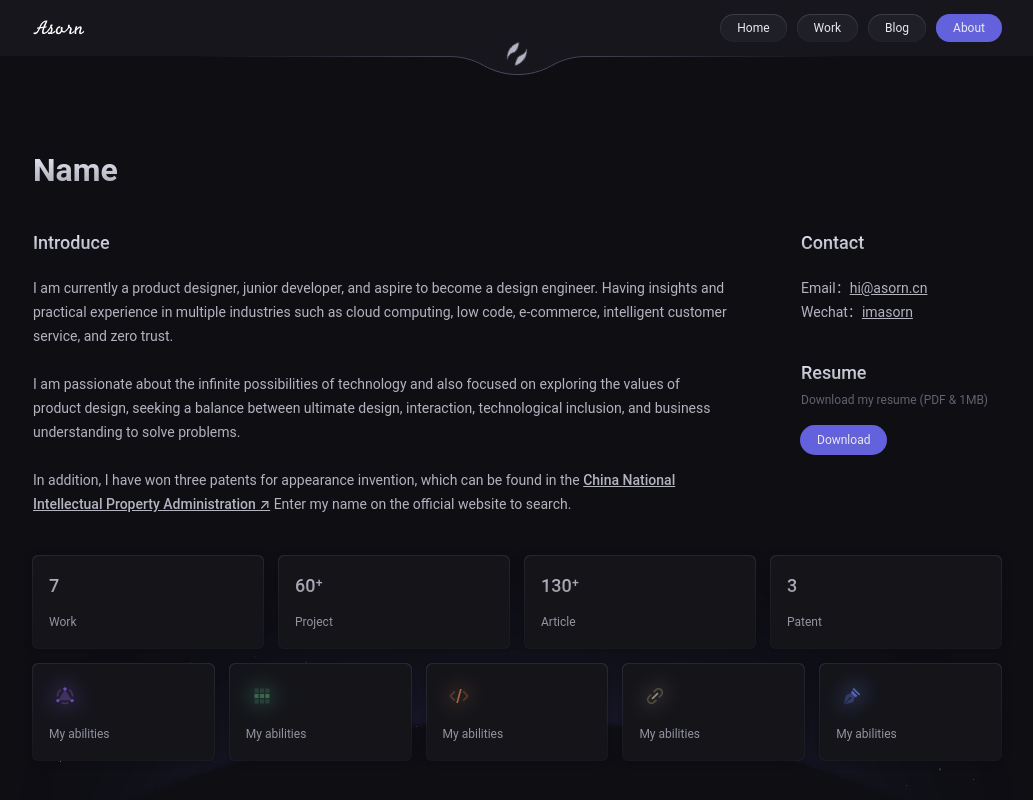
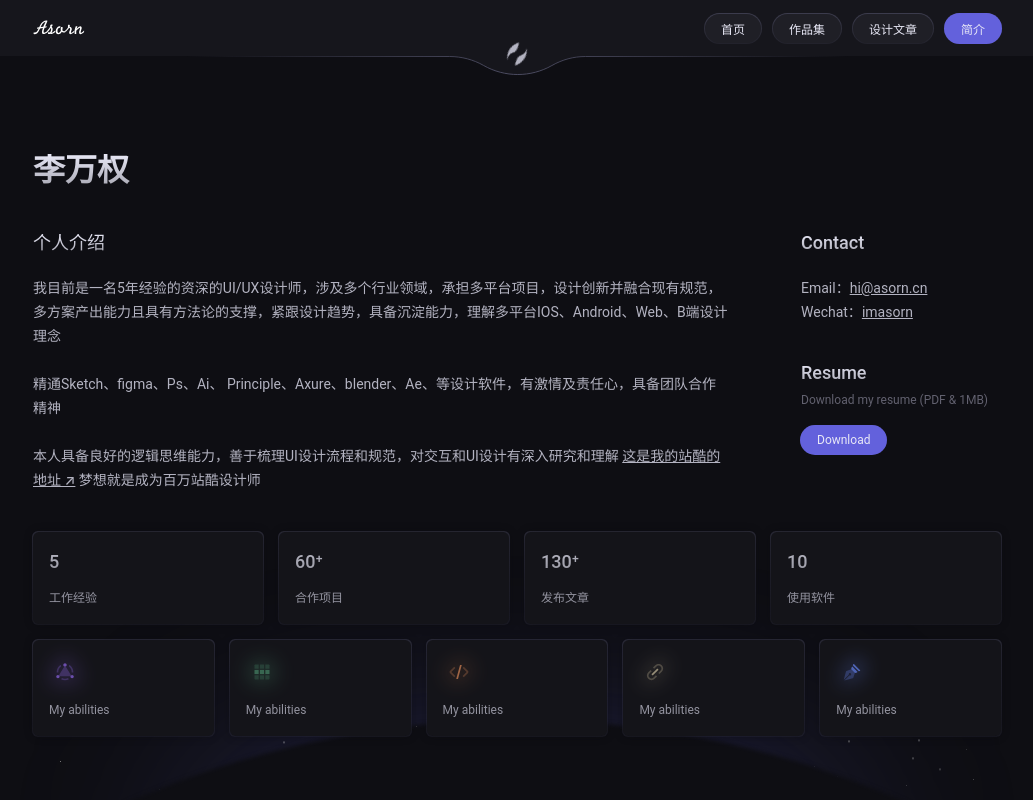
Before and after one commit to xiaoQ366/lwq.526, a plain HTML site: page about.html in a window 1280 px wide. Shown: the top 800 px of the page, without its empty margins (123-1156 px from the left). Drawn offline with Linux system fonts and the light colour scheme.

Commit message:
Update about.html

```diff
--- a/about.html
+++ b/about.html
@@ -1,32 +1,34 @@
 <!DOCTYPE html>
 <html lang="zh-CN" style="color-scheme: dark;">
+
 <head>
     <meta charset="UTF-8">
     <meta name="viewport" content="width=device-width, initial-scale=1.0">
     <title>Asorn - About Me</title>
     <link rel="stylesheet" href="./css/style.min.css">
-    <link rel="shortcut icon" href="./assets/public/favicon.svg"/>
+    <link rel="shortcut icon" href="./assets/public/favicon.svg" />
 </head>
+
 <body>
     <canvas class="fireworks"></canvas>
     <div class="head">
         <div class="main">
             <a href="./index.html" class="logo"><img src="./assets/public/logo_text.svg"></a>
             <div class="menu">
-                <li class="magical btn" onclick="window.location.href='./index.html'">Home</li>
-                <li class="magical btn" onclick="window.location.href='./work.html'">Work</li>
-                <li class="magical btn" onclick="window.location.href='./blog.html'">Blog</li>
-                <li class="magical btn nav" onclick="window.location.href='./about.html'">About</li>
+                <li class="magical btn" onclick="window.location.href='./index.html'">首页</li>
+                <li class="magical btn" onclick="window.location.href='./work.html'">作品集</li>
+                <li class="magical btn" onclick="window.location.href='./blog.html'">设计文章</li>
+                <li class="magical btn nav" onclick="window.location.href='./about.html'">简介</li>
             </div>
             <div class="menu" id="menu-expand">
                 <li class="magical btn skin" id="menu-expand-child"><i class="icon menu-icon"></i></li>
             </div>
             <div id="menu-panel">
                 <div class="menu-panel-content">
-                    <li class="magical btn" onclick="window.location.href='./index.html'">Home</li>
-                    <li class="magical btn" onclick="window.location.href='./work.html'">Work</li>
-                    <li class="magical btn" onclick="window.location.href='./blog.html'">Blog</li>
-                    <li class="magical btn nav" onclick="window.location.href='./about.html'">About</li>
+                    <li class="magical btn" onclick="window.location.href='./index.html'">首页</li>
+                    <li class="magical btn" onclick="window.location.href='./work.html'">作品集</li>
+                    <li class="magical btn" onclick="window.location.href='./blog.html'">设计文章</li>
+                    <li class="magical btn nav" onclick="window.location.href='./about.html'">简介</li>
                 </div>
             </div>
         </div>
@@ -34,14 +36,16 @@
     </div>
     <div class="about">
         <div class="about-top">
-            <div class="about-name">Name</div>
+            <div class="about-name">李万权</div>
             <div class="about-info">
                 <div class="about-info-left">
-                    <div class="about-info-title">Introduce</div>
+                    <div class="about-info-title">个人介绍</div>
                     <div class="introduce-desc">
-                        I am currently a product designer, junior developer, and aspire to become a design engineer. Having insights and practical experience in multiple industries such as cloud computing, low code, e-commerce, intelligent customer service, and zero trust.<br><br>
-                        I am passionate about the infinite possibilities of technology and also focused on exploring the values of product design, seeking a balance between ultimate design, interaction, technological inclusion, and business understanding to solve problems.<br><br>
-                        In addition, I have won three patents for appearance invention, which can be found in the <a href="http://epub.cnipa.gov.cn/" target="_blank">China National Intellectual Property Administration ↗</a> Enter my name on the official website to search.
+                        我目前是一名5年经验的资深的UI/UX设计师，涉及多个行业领域，承担多平台项目，设计创新并融合现有规范，
+                        多方案产出能力且具有方法论的支撑，紧跟设计趋势，具备沉淀能力，理解多平台IOS、Android、Web、B端设计理念<br><br>
+                        精通Sketch、figma、Ps、Ai、 Principle、Axure、blender、Ae、等设计软件，有激情及责任心，具备团队合作精神<br><br>
+                        本人具备良好的逻辑思维能力，善于梳理UI设计流程和规范，对交互和UI设计有深入研究和理解 <a href="https://my.zcool.com.cn/favorites"
+                            target="_blank">这是我的站酷的地址 ↗</a> 梦想就是成为百万站酷设计师
                     </div>
                 </div>
                 <div class="about-info-right">
@@ -50,7 +54,8 @@
                         <div class="contact-desc">
                             <div class="list">
                                 <div class="list-label">Email：</div>
-                                <div href="javascript:" class="list-value" id="email" tabindex="0" role="button"  title="点击复制邮箱">
+                                <div href="javascript:" class="list-value" id="email" tabindex="0" role="button"
+                                    title="点击复制邮箱">
                                     <a id="emailCopied">hi@asorn.cn</a>
                                 </div>
                                 <span class="list-value copied">copied&nbsp;✓</span>
@@ -71,7 +76,8 @@
                         <div class="about-info-title resume-title">Resume</div>
                         <div class="resume-desc">
                             <div class="resume-desc-helptext">Download my resume (PDF & 1MB)</div>
-                            <div class="magical resume-btn"><a href="https://asorn.cn/" target="_blank">Download</a></div>
+                            <div class="magical resume-btn"><a href="https://asorn.cn/" target="_blank">Download</a>
+                            </div>
                         </div>
                     </div>
                 </div>
@@ -82,26 +88,26 @@
                 <div class="list-00">
                     <div class="magical power-card-number">
                         <a>
-                            <div class="card-title">7</div>
-                            <div class="card-text">Work</div>
+                            <div class="card-title">5</div>
+                            <div class="card-text">工作经验</div>
                         </a>
                     </div>
                     <div class="magical power-card-number">
                         <a>
                             <div class="card-title">60⁺</div>
-                            <div class="card-text">Project</div>
+                            <div class="card-text">合作项目</div>
                         </a>
                     </div>
                     <div class="magical power-card-number">
                         <a>
                             <div class="card-title">130⁺</div>
-                            <div class="card-text">Article</div>
+                            <div class="card-text">发布文章</div>
                         </a>
                     </div>
                     <div class="magical power-card-number">
                         <a>
-                            <div class="card-title">3</div>
-                            <div class="card-text">Patent</div>
+                            <div class="card-title">10</div>
+                            <div class="card-text">使用软件</div>
                         </a>
                     </div>
                 </div>
@@ -152,7 +158,8 @@
                             <div class="title">Project Title</div>
                             <div class="desc">
                                 <ul>
-                                    <li>App, Web, H5, Mini Program, Backend Design, Design Asset Building, Axure Interaction Design, Enterprise VI Design, etc. Welcome to consult</li>
+                                    <li>App, Web, H5, Mini Program, Backend Design, Design Asset Building, Axure
+                                        Interaction Design, Enterprise VI Design, etc. Welcome to consult</li>
                                 </ul>
                             </div>
                         </div>
@@ -169,9 +176,12 @@
                             <div class="title">Project Title One</div>
                             <div class="desc">
                                 <ul>
-                                    <li>This is a project description that can introduce one's project achievements, project experience, and achievements;</li>
-                                    <li>This is a project description that can introduce one's project achievements, project experience, and achievements;</li>
-                                    <li>This is a project description that can introduce one's project achievements, project experience, and achievements.</li>
+                                    <li>This is a project description that can introduce one's project achievements,
+                                        project experience, and achievements;</li>
+                                    <li>This is a project description that can introduce one's project achievements,
+                                        project experience, and achievements;</li>
+                                    <li>This is a project description that can introduce one's project achievements,
+                                        project experience, and achievements.</li>
                                 </ul>
                             </div>
                         </div>
@@ -179,8 +189,10 @@
                             <div class="title">Project Title Two</div>
                             <div class="desc">
                                 <ul>
-                                    <li>This is a project description that can introduce one's project achievements, project experience, and achievements;</li>
-                                    <li>This is a project description that can introduce one's project achievements, project experience, and achievements.</li>
+                                    <li>This is a project description that can introduce one's project achievements,
+                                        project experience, and achievements;</li>
+                                    <li>This is a project description that can introduce one's project achievements,
+                                        project experience, and achievements.</li>
                                 </ul>
                             </div>
                         </div>
@@ -188,8 +200,10 @@
                             <div class="title">Project Title Three</div>
                             <div class="desc">
                                 <ul>
-                                    <li>This is a project description that can introduce one's project achievements, project experience, and achievements;</li>
-                                    <li>This is a project description that can introduce one's project achievements, project experience, and achievements.</li>
+                                    <li>This is a project description that can introduce one's project achievements,
+                                        project experience, and achievements;</li>
+                                    <li>This is a project description that can introduce one's project achievements,
+                                        project experience, and achievements.</li>
                                 </ul>
                             </div>
                         </div>
@@ -206,8 +220,10 @@
                             <div class="title">Project Title</div>
                             <div class="desc">
                                 <ul>
-                                    <li>This is a project description that can introduce one's project achievements, project experience, and achievements;</li>
-                                    <li>This is a project description that can introduce one's project achievements, project experience, and achievements.</li>
+                                    <li>This is a project description that can introduce one's project achievements,
+                                        project experience, and achievements;</li>
+                                    <li>This is a project description that can introduce one's project achievements,
+                                        project experience, and achievements.</li>
                                 </ul>
                             </div>
                         </div>
@@ -244,4 +260,5 @@
 <script src="./js/main.min.js"></script>
 <script src='./js/anime.js'></script>
 <script src='./js/firework.js'></script>
+
 </html>
```
